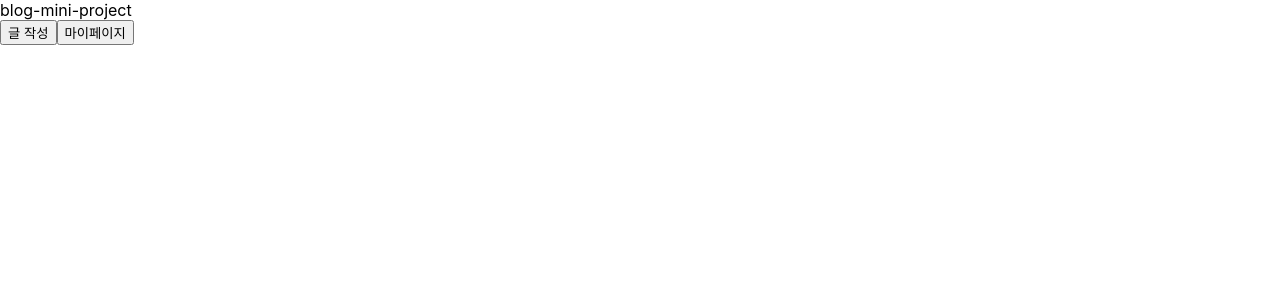
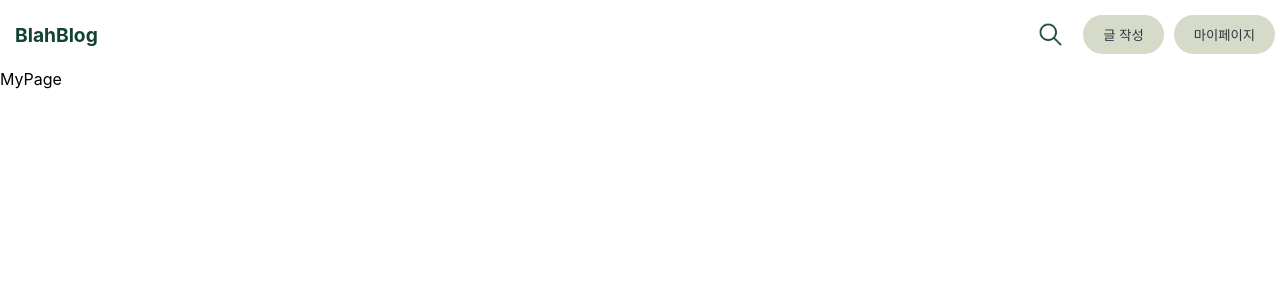
Before and after one commit to hyeoonjeoong/blog-mini-project, a React (Create React App) app in the folder blog/: page /myPage in a window 1280 px wide. Shown: the top 300 px of the page. Built offline with nearby package versions, Linux system fonts and the light colour scheme.

Commit message:
✨ 💄 header

```diff
--- a/blog/src/App.js
+++ b/blog/src/App.js
@@ -4,6 +4,7 @@ import Header from "./components/common/Header";
 import Main from "./pages/Main";
 import Write from "./pages/Write";
 import PostingDetail from "./pages/PostingDetail";
+import MyPage from "./pages/MyPage";
 
 function App() {
   return (
@@ -13,6 +14,7 @@ function App() {
         <Route path="/" element={<Main />} />
         <Route path="/write" element={<Write />} />
         <Route path="/post/:postId" element={<PostingDetail />} />
+        <Route path="/myPage" element={<MyPage />} />
       </Routes>
     </>
   );
--- a/blog/src/assets/index.css
+++ b/blog/src/assets/index.css
@@ -1,13 +1,53 @@
 body {
   margin: 0;
-  font-family: -apple-system, BlinkMacSystemFont, 'Segoe UI', 'Roboto', 'Oxygen',
-    'Ubuntu', 'Cantarell', 'Fira Sans', 'Droid Sans', 'Helvetica Neue',
+  font-family: -apple-system, BlinkMacSystemFont, "Segoe UI", "Roboto", "Oxygen",
+    "Ubuntu", "Cantarell", "Fira Sans", "Droid Sans", "Helvetica Neue",
     sans-serif;
   -webkit-font-smoothing: antialiased;
   -moz-osx-font-smoothing: grayscale;
 }
 
 code {
-  font-family: source-code-pro, Menlo, Monaco, Consolas, 'Courier New',
+  font-family: source-code-pro, Menlo, Monaco, Consolas, "Courier New",
     monospace;
 }
+.header {
+  padding: 15px 5px;
+  display: flex;
+  justify-content: space-between;
+  align-items: center;
+}
+.header span {
+  color: #114232;
+  font-weight: bold;
+  font-size: larger;
+  margin-left: 10px;
+  cursor: pointer;
+}
+.header button {
+  padding: 10px 20px;
+  cursor: pointer;
+  margin-left: 10px;
+  border: none;
+  border-radius: 50px;
+  background-color: #d6dac8;
+  color: #31363f;
+  font-weight: 500;
+}
+.header button:hover {
+  background-color: #9cafaa;
+  color: #eeeeee;
+}
+
+.header .search {
+  padding: 0 10px;
+  width: 25px;
+  height: 25px;
+  object-fit: cover;
+  cursor: pointer;
+}
+
+.header div {
+  display: flex;
+  align-items: center;
+}
--- a/blog/src/components/common/Header.jsx
+++ b/blog/src/components/common/Header.jsx
@@ -1,17 +1,31 @@
 import React from "react";
 import { Link } from "react-router-dom";
+import search from "../../assets/search.png";
 
 const Header = () => {
+  const handleClickSearch = () => {
+    alert("검색 버튼 클릭");
+  };
   return (
     <>
-      <div>blog-mini-project</div>
-      <div>
-        <Link to="/write">
-          <button>글 작성</button>
+      <div className="header">
+        <Link to="/" style={{ textDecorationLine: "none" }}>
+          <span>BlahBlog</span>
         </Link>
-        <Link to="/mypage">
-          <button>마이페이지</button>
-        </Link>
+        <div>
+          <img
+            src={search}
+            alt="search-icon"
+            className="search"
+            onClick={handleClickSearch}
+          />
+          <Link to="/write">
+            <button>글 작성</button>
+          </Link>
+          <Link to="/myPage">
+            <button>마이페이지</button>
+          </Link>
+        </div>
       </div>
     </>
   );
--- /dev/null
+++ b/blog/src/pages/MyPage.jsx
@@ -0,0 +1,7 @@
+import React from "react";
+
+const MyPage = () => {
+  return <div>MyPage</div>;
+};
+
+export default MyPage;
```
Also changed, not shown: blog/src/components/common/Search.jsx (added, +7 -0 lines), blog/src/assets/search.png (added).
